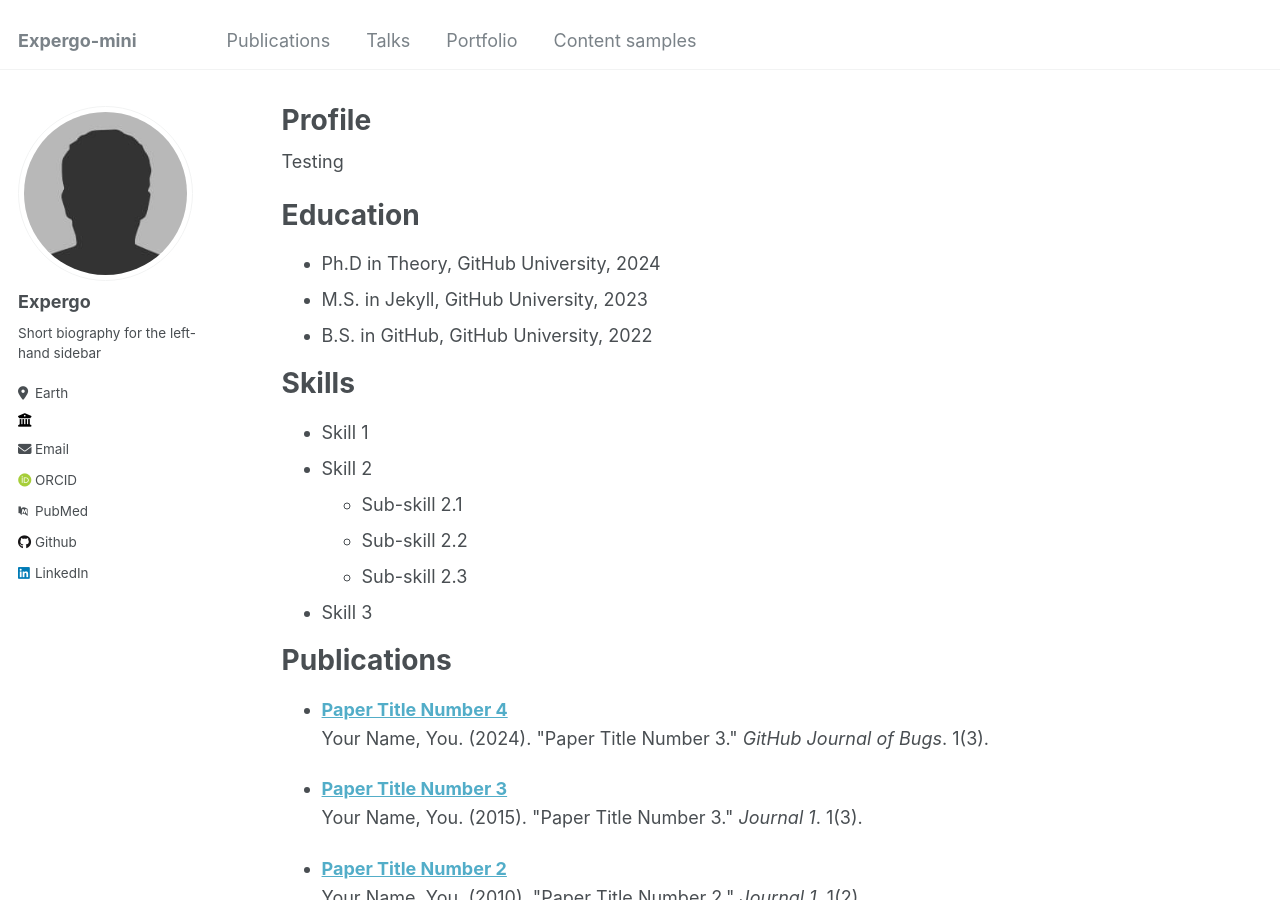
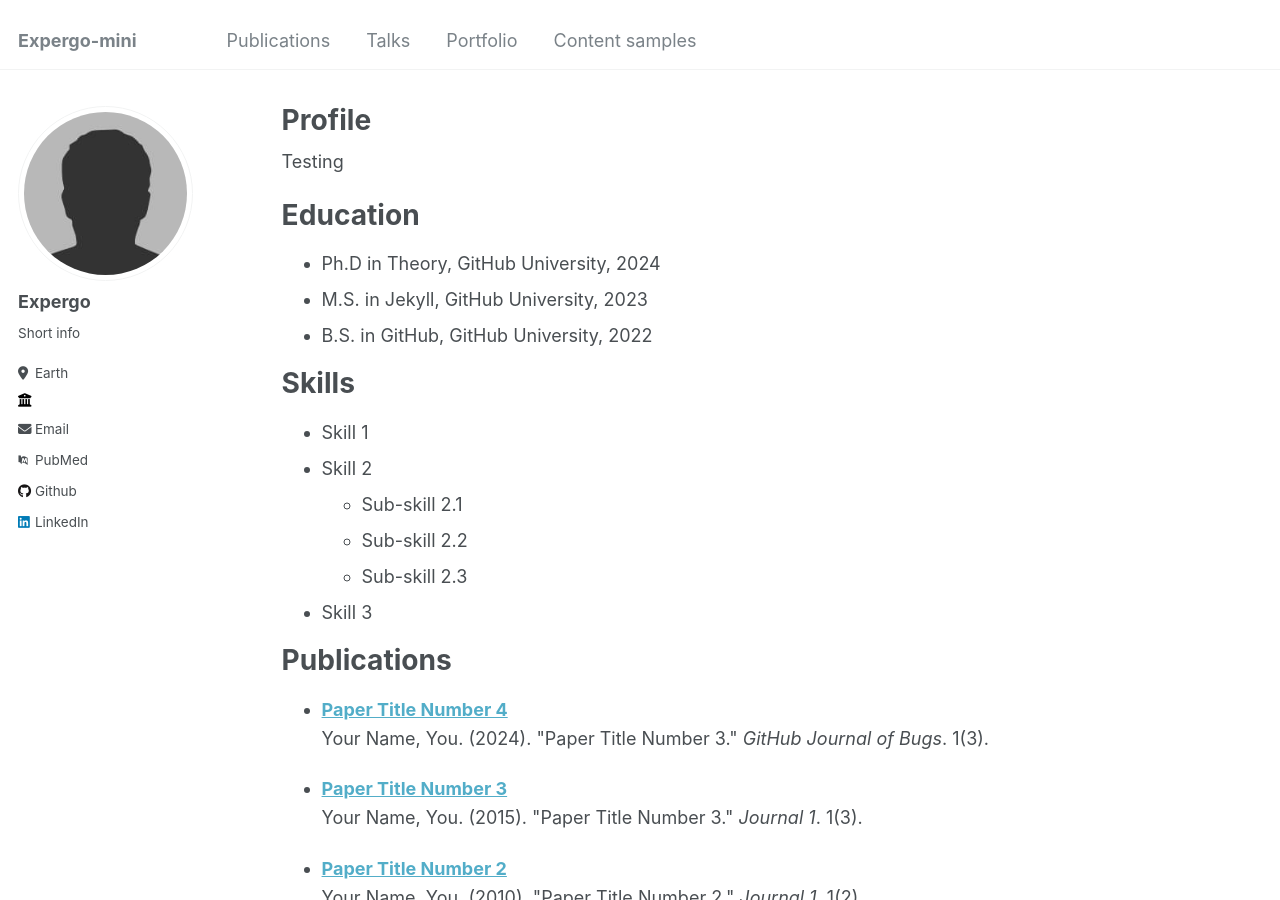
Before and after one commit to expergo-mini/expergo-mini.github.io, a Jekyll site: the page built from _pages/about.md, in a window 1280 px wide and 900 px high. Built offline with Jekyll 4.4.1, drawn with Linux system fonts in a browser that asks for light colours; some web fonts are replaced; part of the change alters nothing that is shown.

Commit message:
Update _config.yml

```diff
--- a/_config.yml
+++ b/_config.yml
@@ -23,23 +23,23 @@ author:
   # Biographic information
   avatar           : "profile.png"
   name             : "Expergo"
-  pronouns         : # example: "she/her"
-  bio              : "Short biography for the left-hand sidebar"
+  pronouns         : ""
+  bio              : "Short info"
   location         : "Earth"
   employer         : ""
   uri              : # URL
-  email            : "none@example.org"
+  email            : ""
 
   # Academic websites
   arxiv            : # URL - Update with the correct link to your profile
   impactstory      : # URL
-  orcid            : "http://orcid.org/yourorcidurl"
+  orcid            : # URL
   semantic         : # URL
   pubmed           : "https://www.ncbi.nlm.nih.gov/pubmed/?term=john+snow"
   researchgate     : # URL
 
   # Repositories and software development
-  bitbucket        : # Username - Update with your username on the site
+  bitbucket        : # Username
   codepen          : # Username
   dribbble         : # Username
   github           : "expergo-mini"
```
